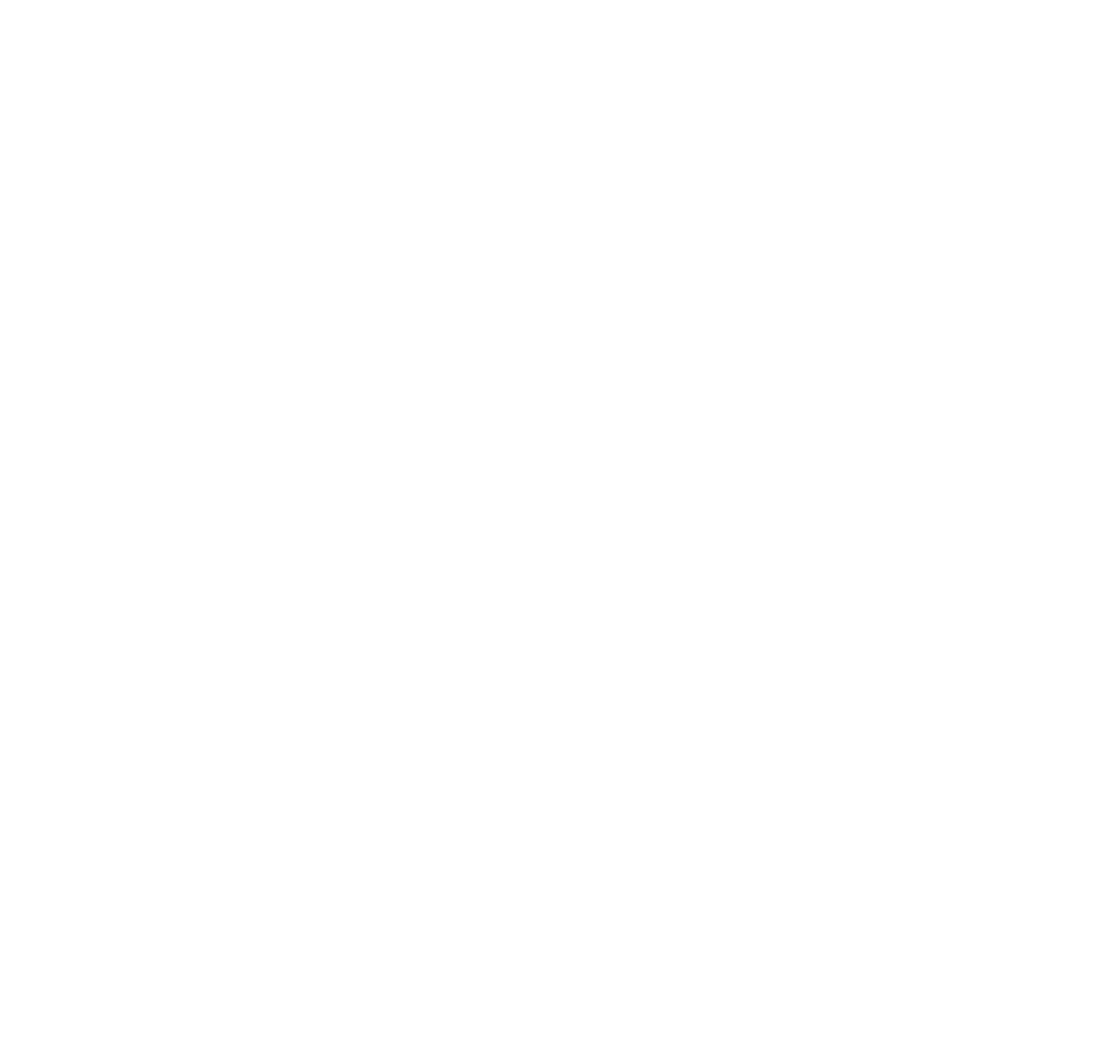
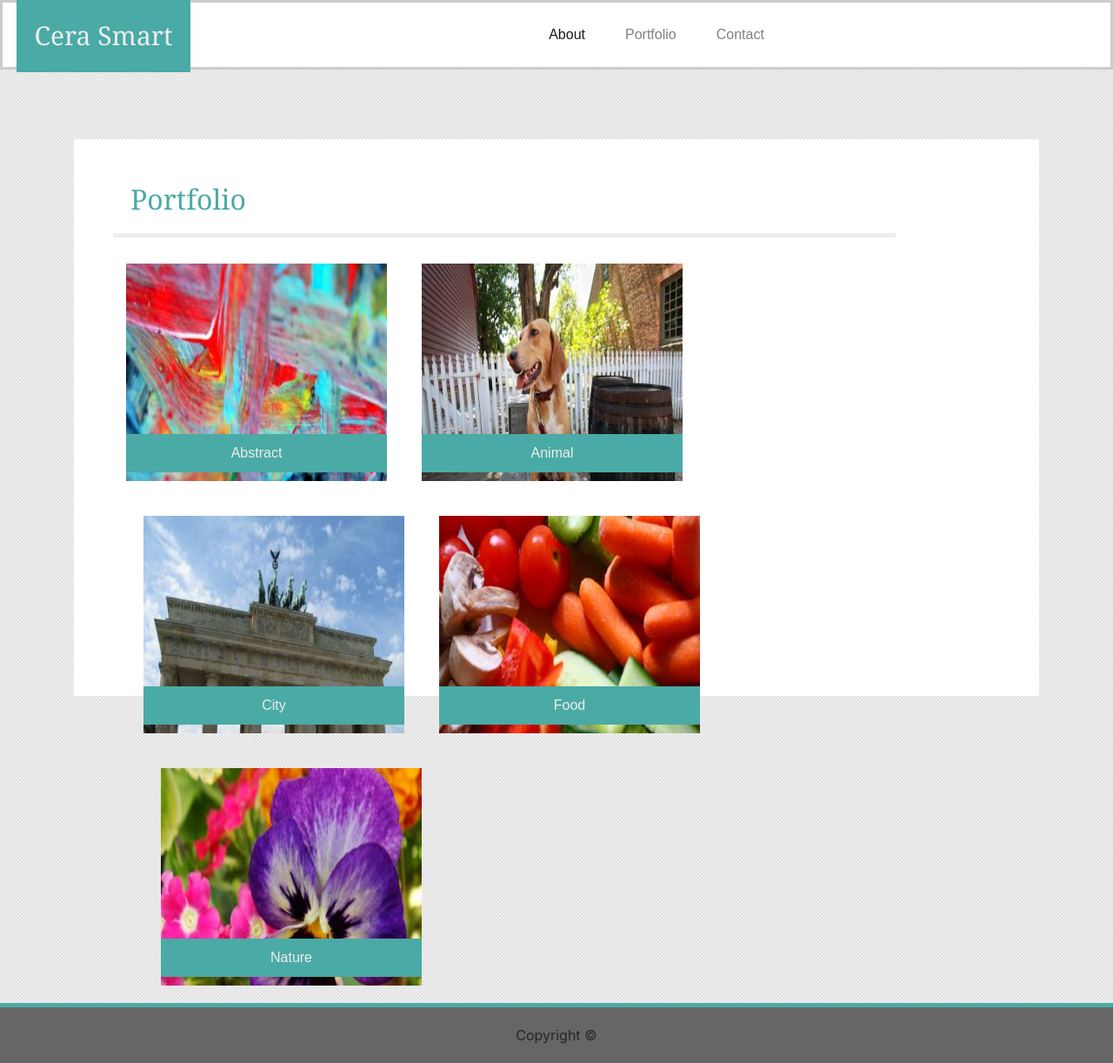
Before and after one commit to cmsmart2/Bootstrap-Portfolio, a plain HTML site: page portfolio.html in a window 1280 px wide. Shown: the whole page at 87% size. Before the commit the page ends 800 px from the top, so only its background shows below. Drawn offline with nearby package versions, Linux system fonts and the light colour scheme.

Commit message:
basic portfolio page layout

```diff
--- a/assets/float_style.css
+++ b/assets/float_style.css
@@ -11,7 +11,7 @@ float: right;
   float: left;
   clear: left;
 }
-.images {
+.my_images {
   float: left;
   height: 250px;
   width: 300px;
@@ -32,5 +32,5 @@ float: right;
   position: absolute;
   width: 300px;
   height: 250px;
-  /* width: 100%; */
+  width: 100%;
 }
--- a/assets/style.css
+++ b/assets/style.css
@@ -11,6 +11,7 @@
     height: 100%;
     margin: 0 auto;
     display: flex;
+    /* max-width: 960px; */
 }
 .navbar a {
     margin-left: 30px;
@@ -64,6 +65,7 @@ h2 {
     padding: 20px;
     /* border: 20px; */
     margin: 80px auto;
+    /* resize: both; */
     /* width: 960px; */
     /* overflow:auto; */
     /* line-height: 30px; */
--- a/portfolio.html
+++ b/portfolio.html
@@ -0,0 +1,81 @@
+<!DOCTYPE html>
+<html lang="en">
+<head>
+    <meta charset="UTF-8">
+    <meta name="viewport" content="width=device-width, initial-scale=1.0">
+    <meta http-equiv="X-UA-Compatible" content="ie=edge">
+    <title>Bootstrap portfolio</title>
+<!--bootstrap style sheets-->
+    <link rel="stylesheet" href="https://stackpath.bootstrapcdn.com/bootstrap/4.3.1/css/bootstrap.min.css" integrity="sha384-ggOyR0iXCbMQv3Xipma34MD+dH/1fQ784/j6cY/iJTQUOhcWr7x9JvoRxT2MZw1T" crossorigin="anonymous">
+    <script src="https://code.jquery.com/jquery-3.3.1.slim.min.js" integrity="sha384-q8i/X+965DzO0rT7abK41JStQIAqVgRVzpbzo5smXKp4YfRvH+8abtTE1Pi6jizo" crossorigin="anonymous"></script>
+    <script src="https://cdnjs.cloudflare.com/ajax/libs/popper.js/1.14.7/umd/popper.min.js" integrity="sha384-UO2eT0CpHqdSJQ6hJty5KVphtPhzWj9WO1clHTMGa3JDZwrnQq4sF86dIHNDz0W1" crossorigin="anonymous"></script>
+    <script src="https://stackpath.bootstrapcdn.com/bootstrap/4.3.1/js/bootstrap.min.js" integrity="sha384-JjSmVgyd0p3pXB1rRibZUAYoIIy6OrQ6VrjIEaFf/nJGzIxFDsf4x0xIM+B07jRM" crossorigin="anonymous"></script>
+<!--my style sheets-->
+    <link rel="stylesheet" href="./assets/style.css">
+    <link rel="stylesheet" href="./assets/float_style.css">
+</head>
+<body>
+    <!--navbar-->
+    <nav class="navbar navbar-expand-sm navbar-light bg-light, navbar" id="my_header">
+        <div class="navbar-brand, my_logo">Cera Smart</div>
+        <button class="navbar-toggler d-lg-none" type="button" data-toggle="collapse" data-target="#collapsibleNavId" aria-controls="collapsibleNavId"
+            aria-expanded="false" aria-label="Toggle navigation">
+            <span class="navbar-toggler-icon"></span>
+        </button>
+        <div class="collapse navbar-collapse" id="collapsibleNavId">
+            <ul class="navbar-nav mr-auto mt-2 mt-lg-0" id="links">
+                <li class="nav-item active">
+                    <a class="nav-link" href="index.html">About <span class="sr-only">(current)</span></a>
+                </li>
+                <li class="nav-item">
+                    <a class="nav-link" href="portfolio.html">Portfolio</a>
+                </li>
+                <li class="nav-item">
+                        <a class="nav-link" href="contact.html">Contact</a>
+                </li>
+             </ul>
+
+        </div>
+    </nav>
+    <!--mainbody-->
+    <main class="container">
+       <section class="row, about_me">
+           <div class="col-12, col-sm-12, col-md-12, col-lg-12, col-xl-12">
+                <h2 id="h2_index">Portfolio</h2>
+            </div>
+        <section class="row, about_me">
+                <div class="col, my_images">
+                    <img class="portfolio_images" src="./assets/images/abstract-q-c-400-200-3.jpg" alt="Abstract">
+                    <a class="port_links" href="placeholder">Abstract</a>
+                </div>
+                <div class="col, col-4, my_images">
+                    <img class="portfolio_images" src="./assets/images/animals-q-c-400-200-9.jpg" alt="Animals">
+                    <a class="port_links" href="placeholder">Animal</a>
+                </div>
+        <section class="row, about_me">
+                <div class="col, my_images">
+                    <img class="portfolio_images" class="clearfix" src="./assets/images/city-q-c-400-200-1.jpg" alt="City">
+                    <a class="port_links" href="placeholder">City</a>
+                </div>
+                <div class="col, my_images">
+                    <img class="portfolio_images" src="./assets/images/food-q-c-400-200-5.jpg" alt="Food">
+                    <a class="port_links" href="placeholder">Food</a>
+                </div>
+        <section class="row, about_me">
+            <div class="col, col-lg-4, my_images">
+                <img class="portfolio_images" src="./assets/images/nature-q-c-400-200-6.jpg" alt="Nature">
+                <a class="port_links" href="placeholder">Nature</a>
+            </div>
+        </section>
+        </section>
+        </section>
+        </section>
+    </main>
+    <!--footer-->
+    <footer>
+        <div>
+            Copyright &copy;
+        </div>
+    </footer>
+</body>
+</html>
```
Also changed, not shown: index.html (+4 -4 lines).
